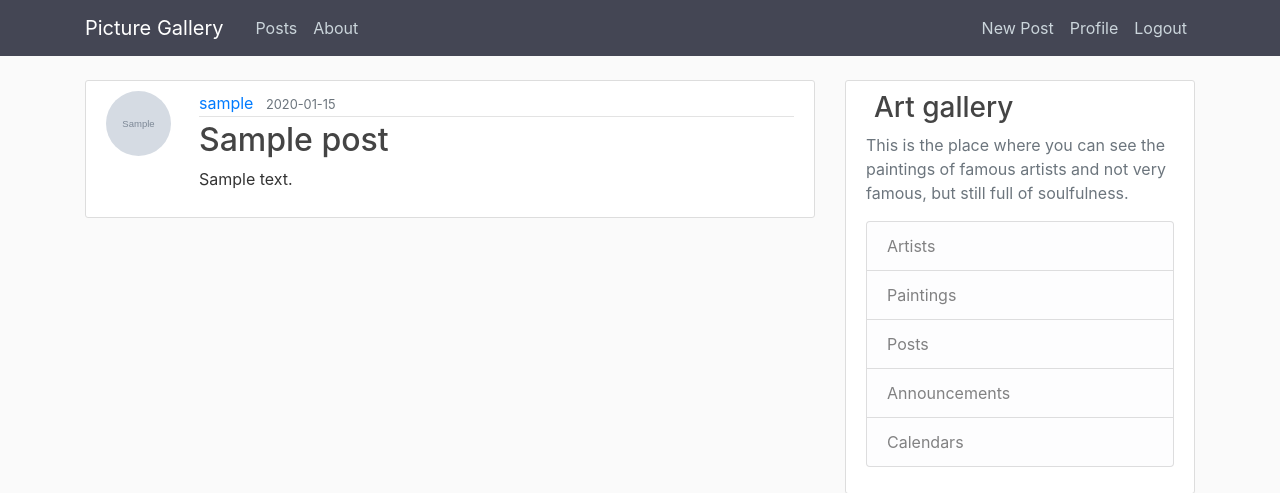
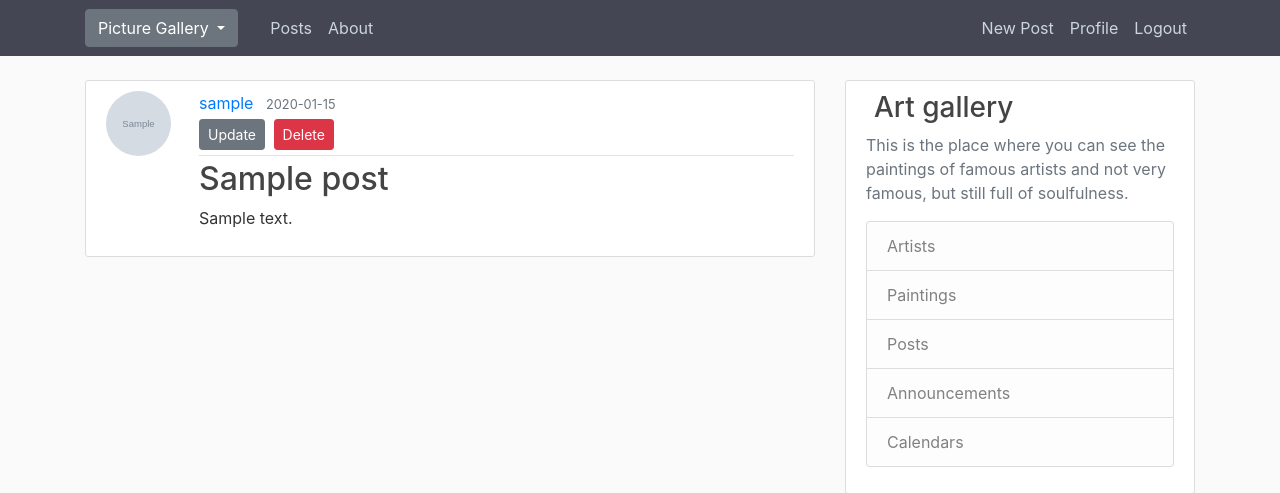
Before and after one commit to StachevGleb/Final_Project, a Flask app: page /post/1 in a window 1280 px wide. Shown: the top 493 px of the page. Run offline with Flask 3, Linux system fonts and the light colour scheme; a user stored in the database is signed in; tables that the repository leaves empty hold one stand-in row (values such as "Sample post"); grey boxes marked "Sample" are stand-in pictures; some libraries are stand-ins or nearby versions.

Commit message:
FinalProjPostsDeleting

```diff
--- a/gallery/routes.py
+++ b/gallery/routes.py
@@ -97,7 +97,7 @@ def new_post():
         db.session.commit()
         flash('Post has been created!', 'success')
         return redirect(url_for('posts'))
-    return render_template('create_post.html', title='New Post', form=form)
+    return render_template('create_post.html', title='New Post', form=form, legend='New Post')
 
 
 @app.route("/post/<int:post_id>")
@@ -105,5 +105,31 @@ def post(post_id):
     post = Post.query.get_or_404(post_id)
     return render_template('post.html', title=post.title, post=post)
 
-# @app.route("/post/<int:post_id>/update")
-# def post(post_id):
+@app.route("/post/<int:post_id>/update", methods=['GET', 'POST'])
+@login_required
+def update_post(post_id):
+    post = Post.query.get_or_404(post_id)
+    if post.author != current_user:
+        abort(403)
+    form = PostForm()
+    if form.validate_on_submit():
+        post.title = form.title.data
+        post.content = form.content.data
+        db.session.commit()
+        flash('Your post has been updated!', 'success')
+        return redirect(url_for('post', post_id=post.id))
+    elif request.method == 'GET':
+        form.title.data = post.title
+        form.content.data = post.content
+    return render_template('create_post.html', title='Update Post', form=form, legend='Update Post')
+
+@app.route("/post/<int:post_id>/delete", methods=['POST'])
+@login_required
+def delete_post(post_id):
+    post = Post.query.get_or_404(post_id)
+    if post.author != current_user:
+        abort(403)
+    db.session.delete(post)
+    db.session.commit()
+    flash('Your post has been deleted!', 'success')
+    return redirect(url_for('posts'))
--- a/gallery/templates/create_post.html
+++ b/gallery/templates/create_post.html
@@ -4,7 +4,7 @@
     <form method="POST" action="">
         {{ form.hidden_tag() }}
         <fieldset class="form-group">
-            <legend class="border-bottom mb-4">New Post</legend>
+            <legend class="border-bottom mb-4">{{ legend }}</legend>
             <div class="form-group">
                 {{ form.title.label(class="form-control-label") }}
                 {% if form.title.errors %}
--- a/gallery/templates/layout.html
+++ b/gallery/templates/layout.html
@@ -20,7 +20,25 @@
     <header class="site-header">
       <nav class="navbar navbar-expand-md navbar-dark bg-teal fixed-top">
         <div class="container">
-          <a class="navbar-brand mr-4" href="/">Picture Gallery</a>
+<!--            -->
+
+
+            <div class="btn-group">
+                <button type="button" class="btn btn-secondary dropdown-toggle mr-4" data-toggle="dropdown"
+                        aria-haspopup="true" aria-expanded="false">
+                    Picture Gallery
+                </button>
+                <div class="dropdown-menu dropdown-menu-right">
+                    <button class="dropdown-item" type="button">Artists</button>
+                    <button class="dropdown-item" type="button">Masterpieces</button>
+                    <button class="dropdown-item" type="button">Upload my paintings</button>
+                </div>
+            </div>
+
+
+<!--            -->
+
+<!--          <a class="navbar-brand mr-4" href="/">Picture Gallery</a>-->
           <button class="navbar-toggler" type="button" data-toggle="collapse" data-target="#navbarToggle" aria-controls="navbarToggle" aria-expanded="false" aria-label="Toggle navigation">
             <span class="navbar-toggler-icon"></span>
           </button>
--- a/gallery/templates/post.html
+++ b/gallery/templates/post.html
@@ -1,15 +1,39 @@
 {% extends "layout.html" %}
 {% block content %}
   <article class="media content-section">
-    <img class="rounded-circle article-img"
-         src="{{ url_for('static', filename='profile_img/' + post.author.image_file)}}" }>
+    <img class="rounded-circle article-img" src="{{ url_for('static', filename='profile_img/' + post.author.image_file)}}" }>
     <div class="media-body">
       <div class="article-metadata">
         <a class="mr-2" href="#">{{ post.author.username }}</a>
         <small class="text-muted">{{ post.date_posted.strftime('%Y-%m-%d') }}</small>
+        {% if post.author == current_user %}
+          <div>
+            <a class="btn btn-secondary btn-sm mt-1 mb-1" href="{{ url_for('update_post', post_id=post.id) }}">Update</a>
+            <button type="button" class="btn btn-danger btn-sm m-1" data-toggle="modal" data-target="#deleteModal">Delete</button>
+          </div>
+        {% endif %}
       </div>
       <h2 class="article-title">{{ post.title }}</h2>
       <p class="article-content">{{ post.content }}</p>
     </div>
   </article>
+
+  <div class="modal fade" id="deleteModal" tabindex="-1" role="dialog" aria-labelledby="deleteModalLabel" aria-hidden="true">
+    <div class="modal-dialog" role="document">
+      <div class="modal-content">
+        <div class="modal-header">
+          <h5 class="modal-title" id="deleteModalLabel">Delete Post?</h5>
+          <button type="button" class="close" data-dismiss="modal" aria-label="Close">
+            <span aria-hidden="true">&times;</span>
+          </button>
+        </div>
+        <div class="modal-footer">
+          <button type="button" class="btn btn-secondary" data-dismiss="modal">Close</button>
+          <form action="{{ url_for('delete_post', post_id=post.id) }}" method="POST">
+            <input class="btn btn-danger" type="submit" value="Delete">
+          </form>
+        </div>
+      </div>
+    </div>
+  </div>
 {% endblock content %}
```
Lines whose indentation alone changed are shown as unchanged.
